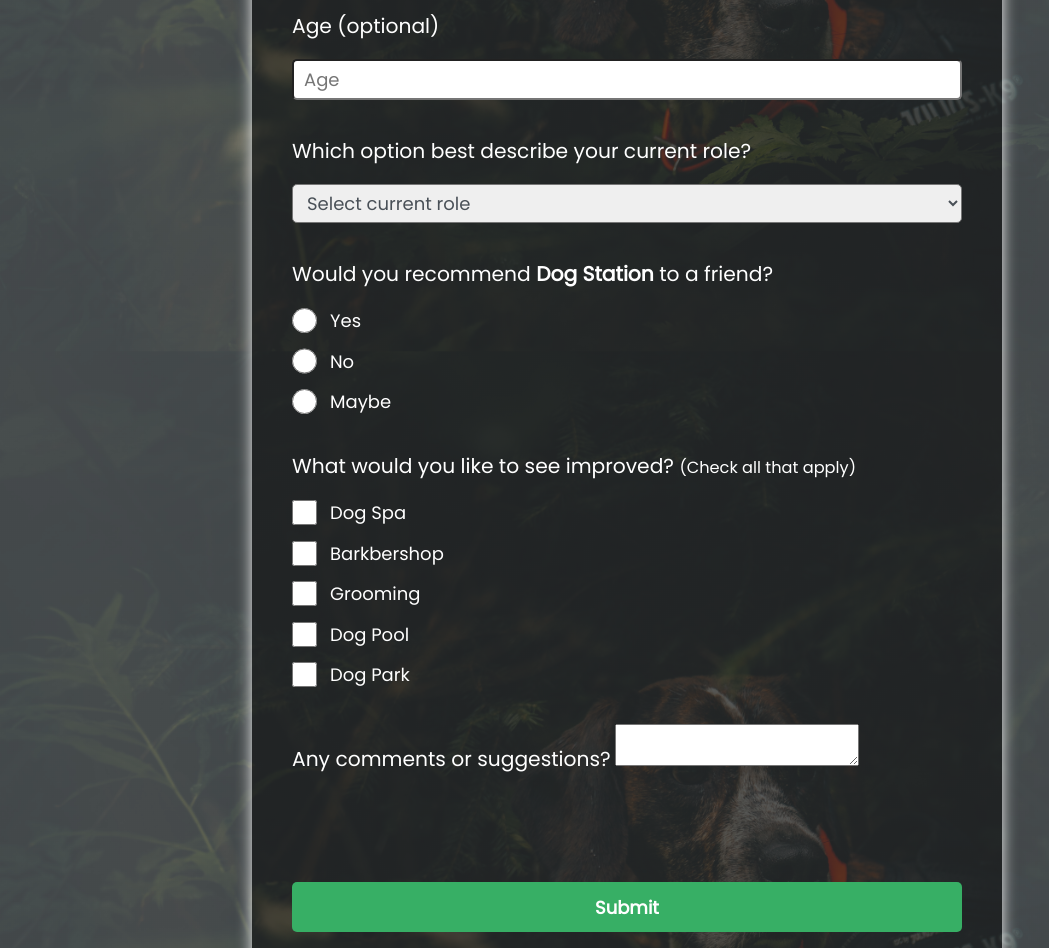
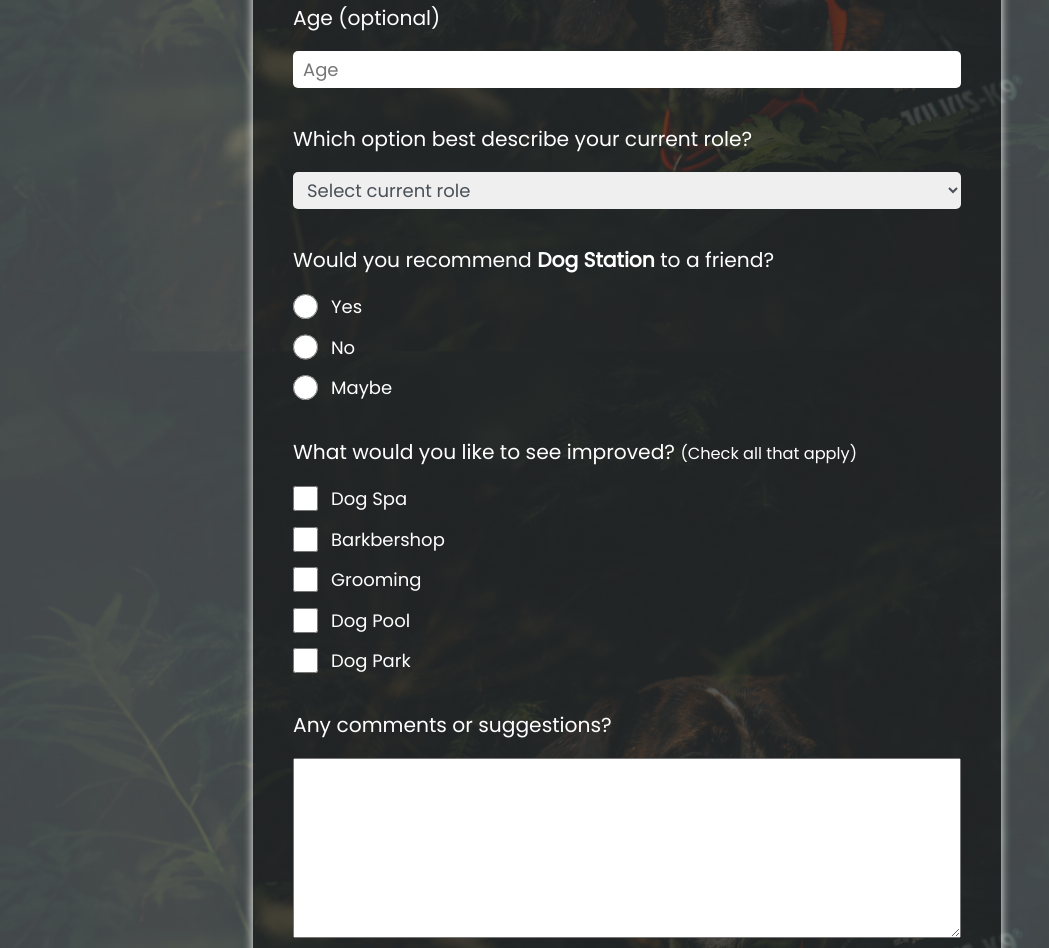
Before and after one commit to ivanf-12/Survey-Form, a plain HTML site: page index.html in a window 1280 px wide. Shown: the part 502-1450 px from the top of the page, without its empty margins (13-1062 px from the left). Drawn offline with Linux system fonts and the light colour scheme.

Commit message:
Update style.css

```diff
--- a/style.css
+++ b/style.css
@@ -25,6 +25,7 @@ body {
 	display: flex;
 	flex-direction: column;
 	align-items: center;
+	margin-bottom: 30px;
 }
 
 #header {
@@ -46,9 +47,8 @@ body {
 }
 
 #survey-form {
-	box-shadow: 0px 0px 15px whitesmoke;
-	display: flex;
-	flex-direction: column;
+	border: 0 solid white;
+	box-shadow: 0px 0px 10px white;
 	border-radius: 7px;
 	font-size: 1.125em;
 	background-color: rgba(0, 0, 0, 0.5);
@@ -61,6 +61,7 @@ body {
 }
 
 .input {
+	border: 0px solid white;
 	border-radius: 5px;
 	font-family: 'Poppins', sans-serif;
 	font-size: 1em;
@@ -96,14 +97,15 @@ input[type="checkbox"], input[type="radio"] {
 	font-size: 1.125em;
 }
 
-input[type="textarea"] {
-	min-height: 120px;
+#comments {
+	padding: 1em;
+	min-height: 10em;
     width: 100%;
-    padding: 0.625rem;
+    padding: 10px;
     resize: vertical;
-    margin-top: 1em;
     color: #495057;
     font-size: 1em;
+    margin-top: 1em;
 }
 
 label {
@@ -124,3 +126,7 @@ input[type="submit"] {
 .input-group-submit {
 	margin-top: 4em;
 }
+
+input[type="submit"]:hover {
+	box-shadow: 0px 0px 20px green;
+}
```
